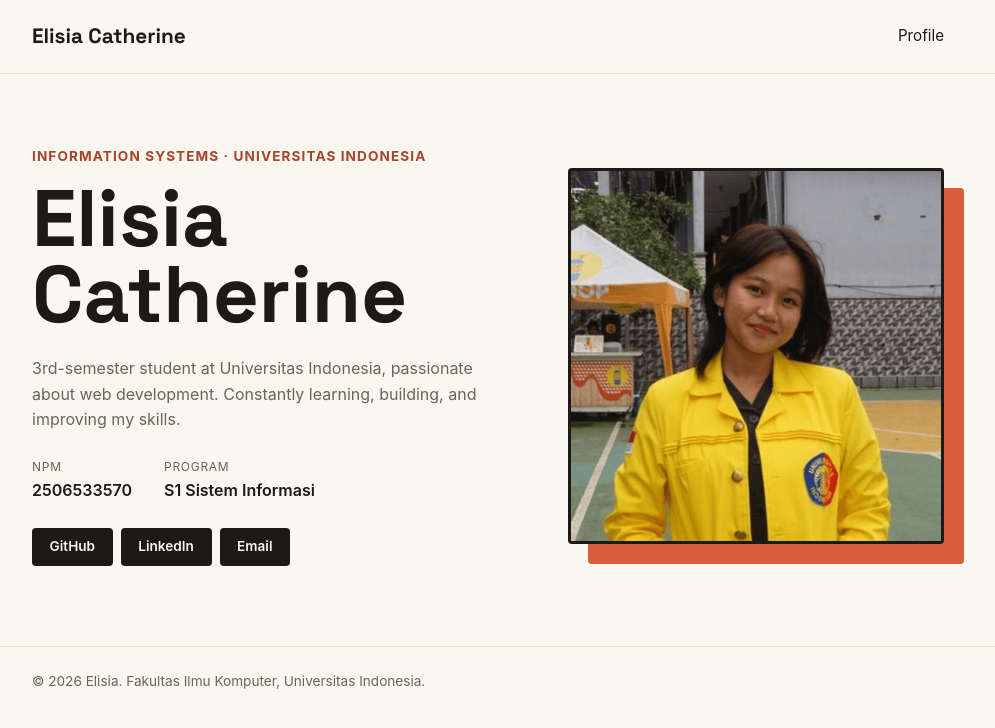
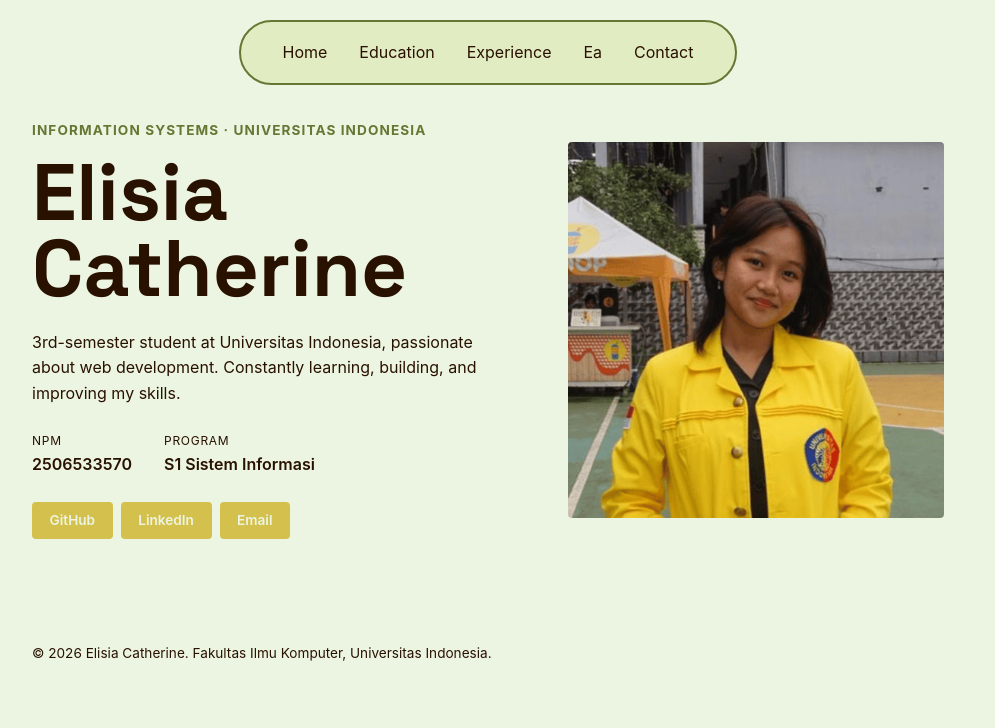
Before and after one commit to elisiaac/myportofolio, a Django app: page / in a window 1280 px wide. Shown: the top 728 px of the page, without its empty margins (152-1147 px from the left). Run offline with Django 5.2, Linux system fonts and the light colour scheme.

Commit message:
style : update color palette and design hero section

```diff
--- a/static/css/style.css
+++ b/static/css/style.css
@@ -5,19 +5,18 @@
 }
 
 :root {
-    --ink: #1c1917;
-    --paper: #faf6f0;
-    --accent: #d95d39;
-    --accent-dark: #a8442a;
-    --line: #e3d9c9;
-    --text-muted: #6b6459;
+    --color-honeydew: #ECF5E2;
+    --color-tea-green: #D7E3A4;
+    --color-old-gold: #D4C04D;
+    --color-fern: #657733;
+    --color-rich-mahogany: #291100;
     --radius: 4px;
 }
 
 body {
     font-family: -apple-system, "Segoe UI", Roboto, Helvetica, Arial, sans-serif;
-    color: var(--ink);
-    background-color: var(--paper);
+    color: var(--color-rich-mahogany);
+    background-color: var(--color-honeydew);
     line-height: 1.6;
 }
 
@@ -32,22 +31,40 @@ h1, .brand {
 }
 
 .site-header {
-    border-bottom: 1px solid var(--line);
+    position: fixed;
+    top: 20px;
+    inset-inline: 0;
+    height: auto;
+    min-height: unset;
+    margin-inline: auto;
+    z-index: 100; /*biar jadi paling atas*/
+
+    width: fit-content;
+    max-width: calc(100% - 16px);
+    box-sizing: border-box;
+
+    border-radius: 100vw;
+    border : 2px solid var(--color-fern);
+    padding: 8px 18px;
+    background-color: color-mix(in srgb, var(--color-tea-green) 50%, transparent);
+    filter: drop-shadow(8px);
+    backdrop-filter: blur(4px);
 }
 
 .site-header .container {
     display: flex;
     justify-content: space-between;
     align-items: center;
-    padding: 1.25rem 1.5rem;
+    padding: 0.6rem 1.5rem;
+    gap: 40px;
 }
 
-.brand {
+/* .brand {  aku tidak menggunakan ini lagi
     font-size: 1.3rem;
     font-weight: 700;
-    color: var(--ink);
+    color: var(--color-rich-mahogany);
     text-decoration: none;
-}
+} */
 
 .site-header nav {
     display: flex;
@@ -55,13 +72,15 @@ h1, .brand {
 }
 
 .site-header nav a {
-    color: var(--ink);
+    position: relative;
+    display: inline-block;
+    color: var(--color-rich-mahogany);
     text-decoration: none;
-    font-size: 0.95rem;
+    font-size: 1rem;
 }
 
 .hero {
-    padding: 4.5rem 0 5rem;
+    padding: 7.5rem 0 5rem;
 }
 
 .hero-grid {
@@ -85,7 +104,7 @@ h1, .brand {
     font-size: 0.85rem;
     letter-spacing: 0.08em;
     text-transform: uppercase;
-    color: var(--accent-dark);
+    color: var(--color-fern);
     font-weight: 700;
     margin-bottom: 0.75rem;
 }
@@ -96,7 +115,7 @@ h1, .brand {
 }
 
 .bio {
-    color: var(--text-muted);
+    color: var(--color-rich-mahogany);
     max-width: 480px;
     margin-bottom: 1.5rem;
 }
@@ -111,12 +130,13 @@ h1, .brand {
     font-size: 0.75rem;
     text-transform: uppercase;
     letter-spacing: 0.06em;
-    color: var(--text-muted);
+    color: var(--color-rich-mahogany);
     margin-bottom: 0.15rem;
 }
 
 .meta-row dd {
     font-weight: 600;
+    color: var(--color-rich-mahogany);
 }
 
 .social-links {
@@ -130,15 +150,16 @@ h1, .brand {
     font-size: 0.85rem;
     font-weight: 600;
     text-decoration: none;
-    color: var(--paper);
-    background-color: var(--ink);
+    color: var(--color-honeydew);
+    background-color: var(--color-old-gold);
     border-radius: var(--radius);
     padding: 0.5rem 1.1rem;
     transition: background-color 0.2s ease;
 }
 
 .social-link:hover {
-    background-color: var(--accent);
+    background-color: var(--color-rich-mahogany);
+    color: var(--color-old-gold);
 }
 
 .hero-photo {
--- a/templates/index.html
+++ b/templates/index.html
@@ -12,9 +12,12 @@
 <body>
     <header class="site-header">
         <div class="container">
-            <a href="#profile" class="brand">Elisia Catherine</a>
             <nav>
-                <a href="#profile">Profile</a>
+                <a href="#home">Home</a>
+                <a href="#education">Education</a>
+                <a href="#education">Experience</a>
+                <a href="#education">Ea</a>
+                <a href="#education">Contact</a>
             </nav>
         </div>
     </header>
@@ -54,7 +57,7 @@
 
     <footer class="site-footer">
         <div class="container">
-            <p>&copy; 2026 Elisia. Fakultas Ilmu Komputer, Universitas Indonesia.</p>
+            <p>&copy; 2026 Elisia Catherine. Fakultas Ilmu Komputer, Universitas Indonesia.</p>
         </div>
     </footer>
 </body>
```
